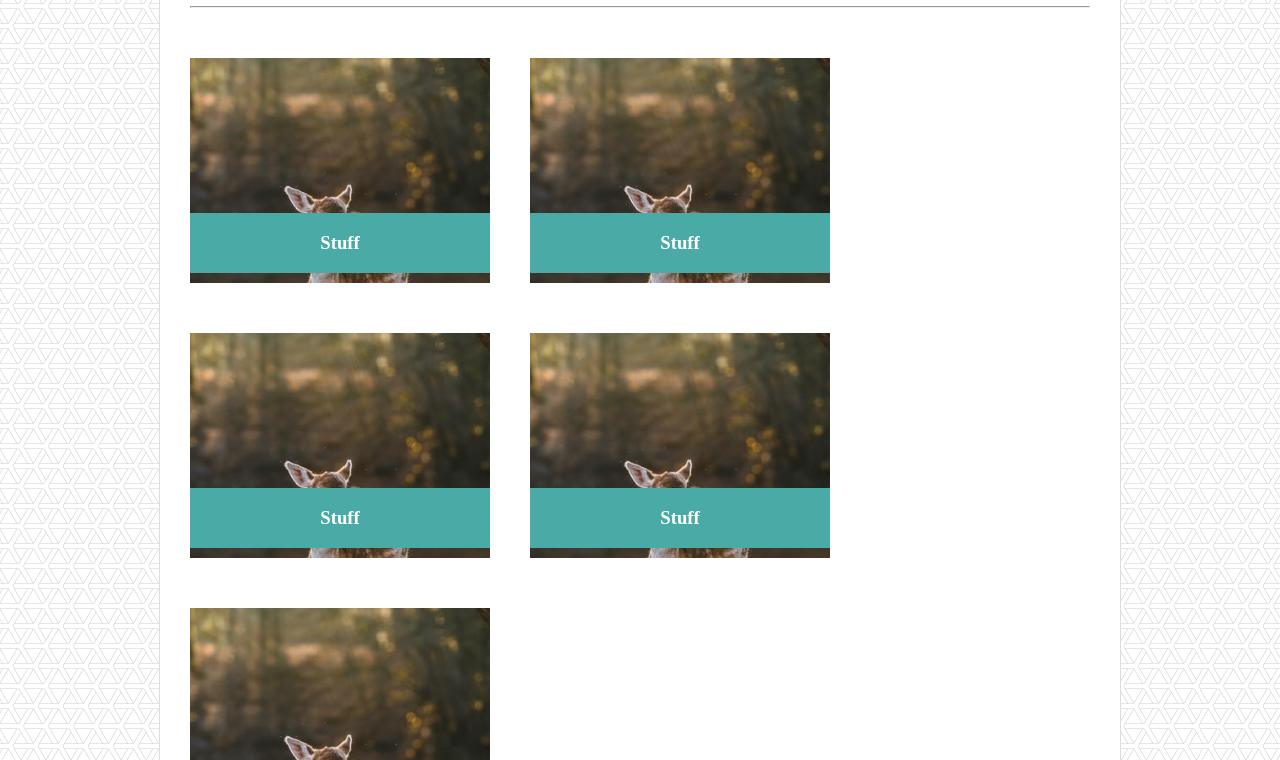
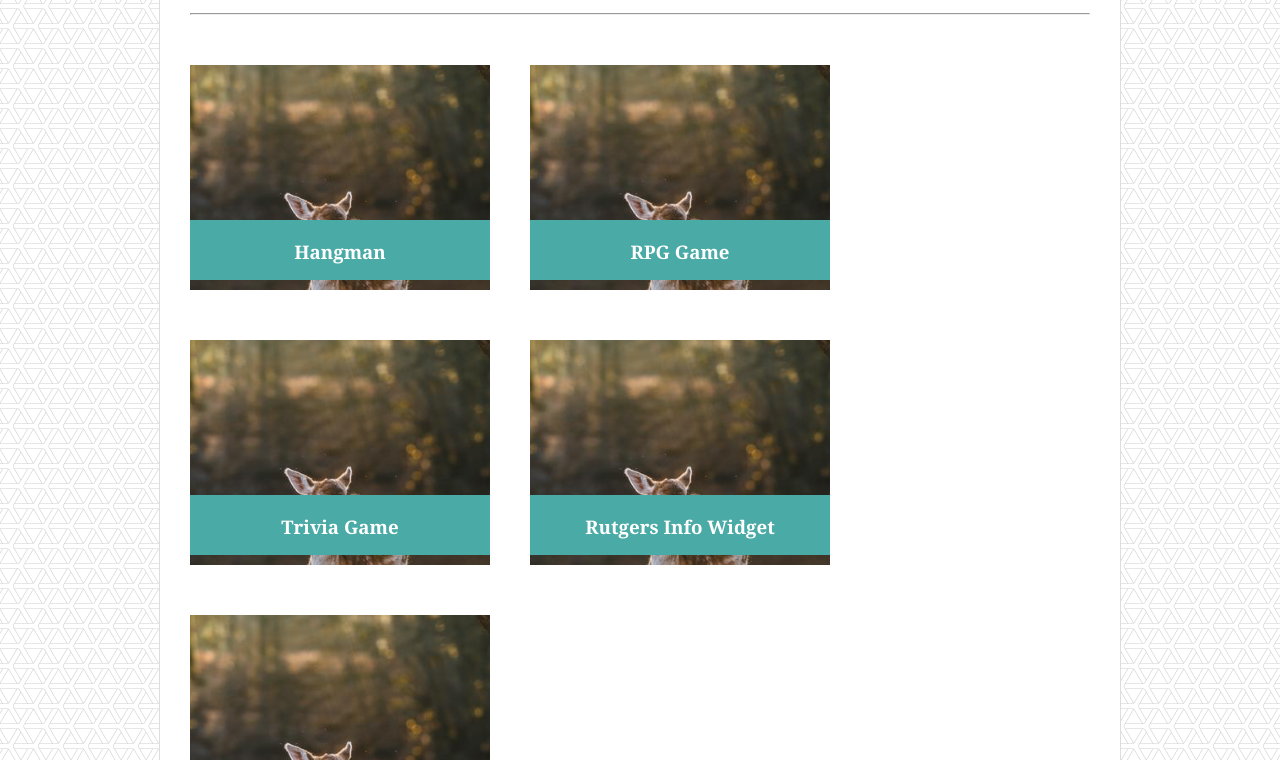
Before and after one commit to erkartali/Basic-Portfolio, a plain HTML site: page portfolio.html in a window 1280 px wide. Shown: the part 251-1011 px from the top of the page. Drawn offline with Linux system fonts and the light colour scheme.

Commit message:
added font styles to all pages and hover effects to the portfilio page

```diff
--- a/assets/css/style.css
+++ b/assets/css/style.css
@@ -1,3 +1,13 @@
+/* universal styles */
+
+h1, h2, h3, h4, h5, h6 {
+    font-family: 'Georgia', Times, Times New Roman, serif;
+}
+
+p {
+    Arial', 'Helvetica Neue', Helvetica, sans-serif;
+}
+
 body {
     color: #777777;
     margin: 0;
@@ -113,16 +123,22 @@ body hr {
     flex-wrap: wrap;
 }
 
-#gallery .img-wrapper {
-    width: 300px;
-    height: 225px;
-    margin: 25px 40px 25px 0;
+#gallery .bkgd-img {
+    height: 100%;
+    width: 100%;
     background-image: url("/assets/images/deer.jpg");
     background-size: cover;
     position: relative;
 }
 
-.img-wrapper .banner {
+.img-wrapper{
+    overflow: hidden;
+    width: 300px;
+    height: 225px;
+    margin: 25px 40px 25px 0;
+}
+
+.bkgd-img .banner {
     height: 60px;
     width: 100%;
     background-color: #4aaaa5;
@@ -136,8 +152,22 @@ body hr {
     position: relative;
 }
 
-#gallery .banner img {
+#gallery a {
+    /* margin: 25px 40px 25px 0; */
+}
 
+#gallery .bkgd-img {
+    -webkit-transform: scale(1);
+	transform: scale(1);
+	-webkit-transition: .3s ease-in-out;
+	transition: .3s ease-in-out;
+}
+
+#gallery .bkgd-img:hover {
+    -webkit-transform: scale(1.3);
+    transform: scale(1.3);
+    -webkit-transition: .3s ease-in-out;
+	transition: .3s ease-in-out;
 }
 
 /* end general syles */
--- a/portfolio.html
+++ b/portfolio.html
@@ -37,11 +37,11 @@
             <h2>Portfolio</h2>
             <hr>
                <div id="gallery">
-                   <div class="img-wrapper"><div class="banner"><h3>Stuff</h3></div></div>
-                   <div class="img-wrapper"><div class="banner"><h3>Stuff</h3></div></div>
-                   <div class="img-wrapper"><div class="banner"><h3>Stuff</h3></div></div>
-                   <div class="img-wrapper"><div class="banner"><h3>Stuff</h3></div></div>
-                   <div class="img-wrapper"><div class="banner"><h3>Stuff</h3></div></div>
+                   <div class="img-wrapper"><a href="#"><div class="bkgd-img"><div class="banner"><h3>Hangman</h3></div></div></a></div>
+                   <div class="img-wrapper"><a href="#"><div class="bkgd-img"><div class="banner"><h3>RPG Game</h3></div></div></a></div>
+                   <div class="img-wrapper"><a href="#"><div class="bkgd-img"><div class="banner"><h3>Trivia Game</h3></div></div></a></div>
+                   <div class="img-wrapper"><a href="#"><div class="bkgd-img"><div class="banner"><h3>Rutgers Info Widget</h3></div></div></a></div>
+                   <div class="img-wrapper"><a href="#"><div class="bkgd-img"><div class="banner"><h3>Rock Paper Scissors</h3></div></div></a></div>
                </div>
 
 
```
